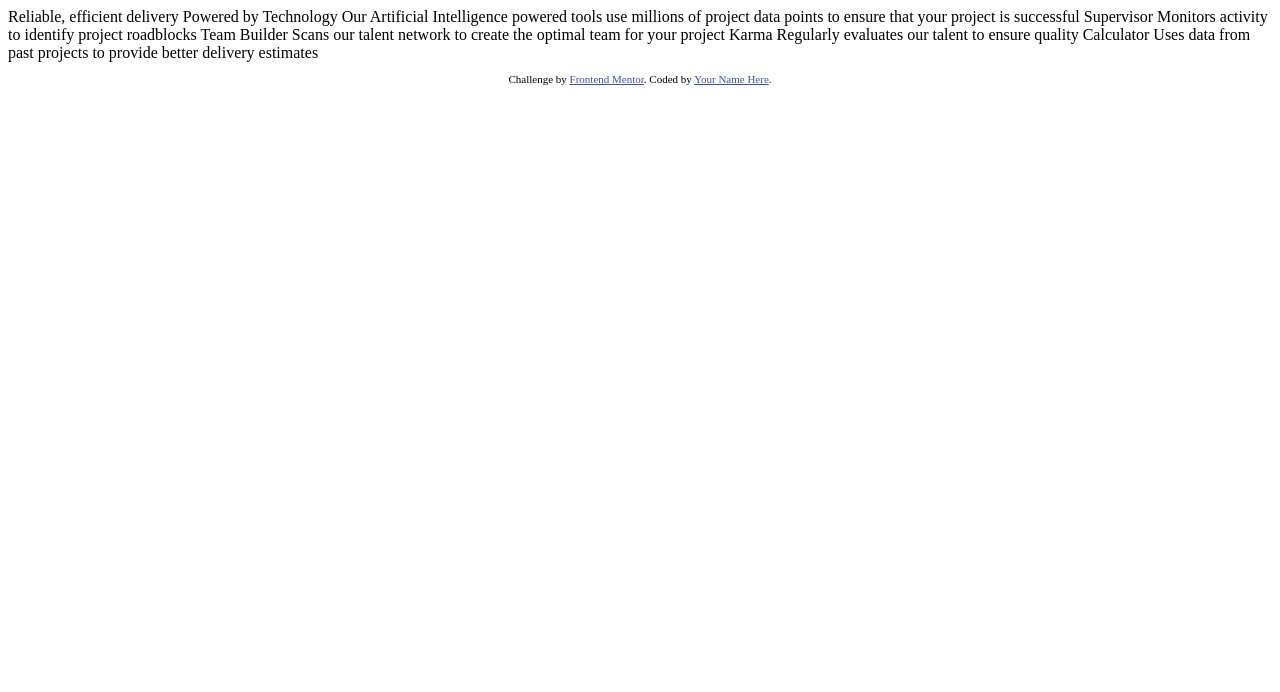
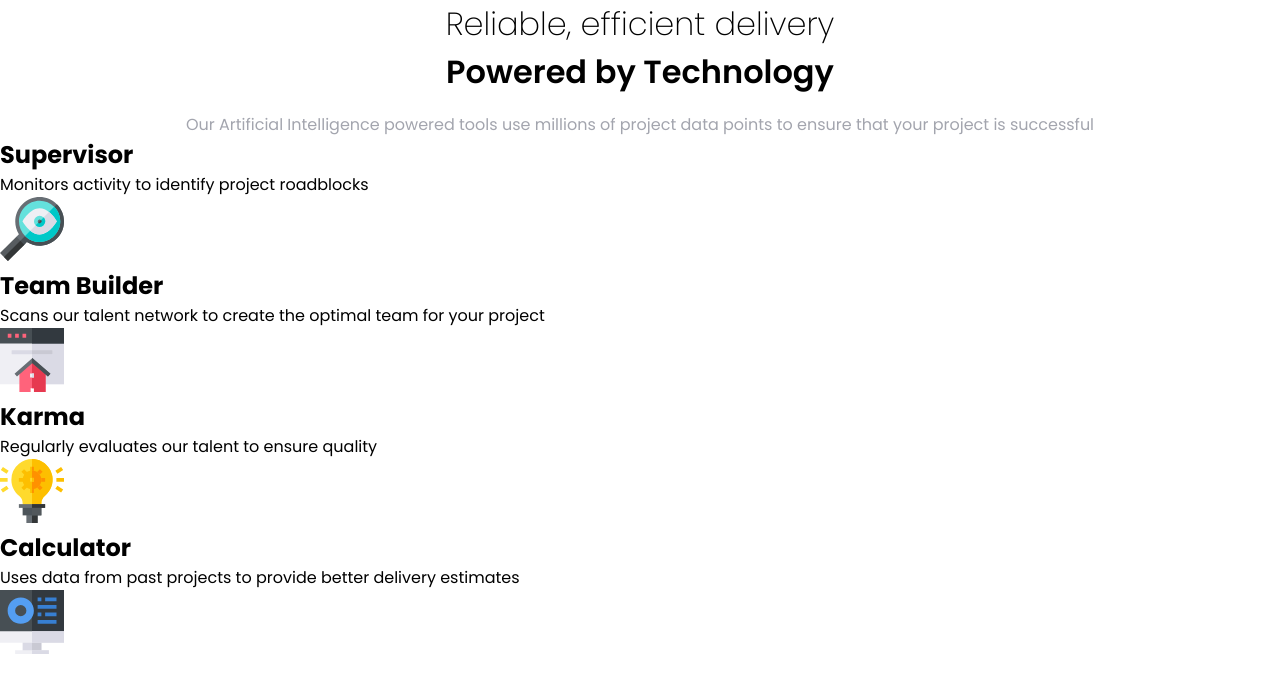
Before and after one commit to BluffSet7340/four-card-feature-section, a plain HTML site: page index.html in a window 1280 px wide. Drawn offline with Linux system fonts and the light colour scheme.

Commit message:
Basic Layout done

```diff
--- a/index.html
+++ b/index.html
@@ -1,46 +1,62 @@
 <!DOCTYPE html>
 <html lang="en">
+
 <head>
   <meta charset="UTF-8">
-  <meta name="viewport" content="width=device-width, initial-scale=1.0"> <!-- displays site properly based on user's device -->
+  <meta name="viewport" content="width=device-width, initial-scale=1.0">
+  <!-- displays site properly based on user's device -->
 
   <link rel="icon" type="image/png" sizes="32x32" href="./images/favicon-32x32.png">
-  <link rel="stylesheet"  href="styles.css">
+  <link rel="stylesheet" href="styles.css">
+  <link rel="preconnect" href="https://fonts.googleapis.com">
+  <link rel="preconnect" href="https://fonts.gstatic.com" crossorigin>
+  <link
+    href="https://fonts.googleapis.com/css2?family=Poppins:ital,wght@0,100;0,200;0,300;0,400;0,500;0,600;0,700;0,800;0,900;1,100;1,200;1,300;1,400;1,500;1,600;1,700;1,800;1,900&display=swap"
+    rel="stylesheet">
 
   <title>Frontend Mentor | Four card feature section</title>
+</head>
 
-  <!-- Feel free to remove these styles or customise in your own stylesheet 👍 -->
-  <style>
-    .attribution { font-size: 11px; text-align: center; }
-    .attribution a { color: hsl(228, 45%, 44%); }
-  </style>
-</head>
 <body>
+  <main>
+    <div class="desc">
+      <h1 class="light">Reliable, efficient delivery</h1>
+      <h1 class="dark">Powered by Technology</h1>
 
-  Reliable, efficient delivery
-  Powered by Technology
+      <p class="text">Our Artificial Intelligence powered tools use millions of project data points
+        to ensure that your project is successful</p>
+    </div>
 
-  Our Artificial Intelligence powered tools use millions of project data points
-  to ensure that your project is successful
+    <div class="content">
+    <div class="card">
+      <h2 class="title">Supervisor</h2>
+      <p class="para">Monitors activity to identify project roadblocks</p>
+      <img src="images/icon-supervisor.svg"/>
+    </div>
 
-  Supervisor
-  Monitors activity to identify project roadblocks
+    <div class="content">
+      <div class="card">
+        <h2 class="title">Team Builder</h2>
+        <p class="para">Scans our talent network to create the optimal team for your project</p>
+        <img src="images/icon-team-builder.svg"/>
+      </div>
 
-  Team Builder
-  Scans our talent network to create the optimal team for your project
+      <div class="content">
+        <div class="card">
+          <h2 class="title">Karma</h2>
+          <p class="para">Regularly evaluates our talent to ensure quality</p>
+          <img src="images/icon-karma.svg"/>
+        </div>
 
-  Karma
-  Regularly evaluates our talent to ensure quality
-
-  Calculator
-  Uses data from past projects to provide better delivery estimates
+        <div class="content">
+          <div class="card">
+            <h2 class="title">Calculator</h2>
+            <p class="para">Uses data from past projects to provide better delivery estimates</p>
+            <img src="images/icon-calculator.svg"/>
+          </div>
 
 
-  <footer>
-    <p class="attribution">
-      Challenge by <a href="https://www.frontendmentor.io?ref=challenge" target="_blank">Frontend Mentor</a>.
-      Coded by <a href="#">Your Name Here</a>.
-    </p>
-  </footer>
+  </main>
 </body>
+
 </html>
--- a/styles.scss
+++ b/styles.scss
@@ -0,0 +1,57 @@
+//primary colours
+$red: hsl(0, 78%, 62%);
+$cyan: hsl(180, 62%, 55%);
+$orange: hsl(34, 97%, 64%);
+$blue: hsl(212, 86%, 64%);
+
+//neutral
+
+$Very_Dark_Blue: hsl(234, 12%, 34%);
+$Grayish_Blue: hsl(229, 6%, 66%);
+$Very_Light_Gray: hsl(0, 0%, 98%);
+
+// Typography
+
+// Body Copy
+// Font size: 15px
+// Weights: 200, 400, 600
+
+*{
+    font-family: Poppins; //imported font from google fonts
+    // font-size: 16px;
+    padding: 0;
+    margin: 0;
+    box-sizing: border-box;
+}
+
+body{
+    width: 100vw;
+
+}
+
+.desc{
+    // display: flex;
+    // flex-direction: column;
+    text-align: center;
+    // justify-content: center;
+    // align-items: center;
+    .light{
+        font-weight: 200;
+    }
+    .dark{
+        font-weight: 600;
+    }
+    .text{
+        color: $Grayish_Blue;
+        padding-top: 1rem;
+    }
+    // h1{
+    //     width: 500px;
+    // }
+    // p{
+    //     width: 500px;
+    //     display: flex;
+    //     align-items: center;
+    //     justify-content: center;
+    // }
+}
```
Also changed, not shown: styles.css, 1 other file.
